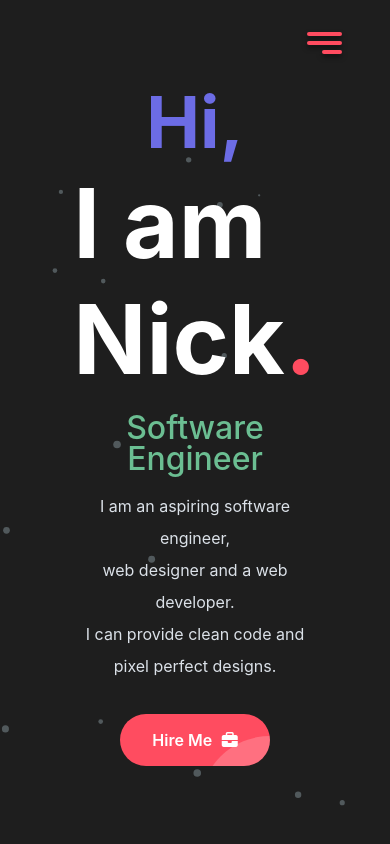
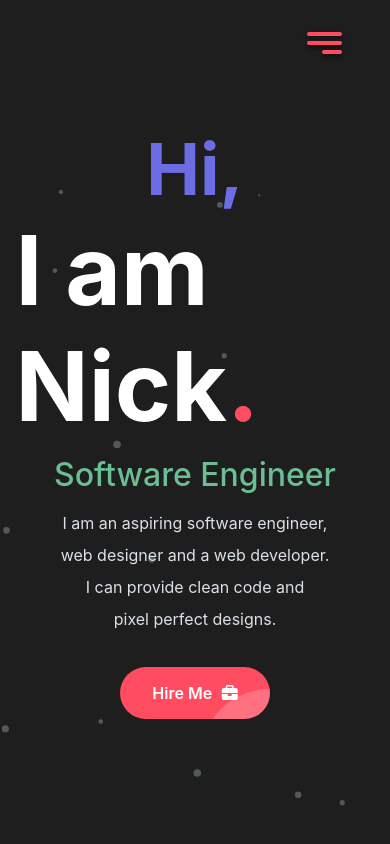
Before and after one commit to Nickson2511/portfolio, a React (Create React App) app: page / in a window 390 px wide. Shown: the top 844 px of the page. Built offline with nearby package versions, Linux system fonts and the light colour scheme.

Commit message:
responsiveness

```diff
--- a/src/Components/Header/Header.js
+++ b/src/Components/Header/Header.js
@@ -1,21 +1,219 @@
-import React from 'react'
-import styled from 'styled-components'
+// import React from 'react'
+// import styled from 'styled-components'
+// import { useTheme } from '../../context/themeContext';
+// import Button from '../Button/Button';
+// import {brief} from '../../utils/Icons'
+// import avatar from '../../img/avatar.jpeg'
+// import line from '../../img/line.png'
+// import Particle from '../Particle'
+// import nick from '../../img/nick.jpeg'
+
+// function Header({toggle, setToggle}) {
+//     const theme= useTheme()
+//     return (
+//         <HeaderStyled theme={theme}>
+//             <div className="particles-con">
+//                 <Particle />
+//             </div>
+//             <div className="burger-menu" onClick={() => {setToggle(!toggle)}}>
+//                 <div className="line line1"></div>
+//                 <div className="line line2"></div>
+//                 <div className="line line3"></div>
+//             </div>
+//             <div className="left-header">
+//                 <div className="left-h-content">
+//                     <h2>Hi,</h2>
+//                     <h1>I am Nick<span>.</span></h1>
+//                     <p className="profession">Software Engineer</p>
+//                     <p className='description'>
+//                         I am an aspiring software engineer,<br/> web designer
+//                         and a web developer.<br/> I can provide clean code and <br/> pixel
+//                         perfect designs.
+//                     </p>
+//                     <div className="btn-con">
+//                         <Button
+//                             name={'Hire Me'}
+//                             blob={'blob'}
+//                             bg={theme.colorPrimary}
+//                             color={theme.colorWhite}
+//                             bFw={'600'}
+//                             bRad={'30px'}
+//                             bPad={theme.bPad1}
+//                             icon={brief}
+//                         />
+//                     </div>
+//                 </div>
+//             </div>
+//             <div className="right-header"></div>
+//             <div className="image-con">
+//                 <img src={nick} alt="" />
+//             </div>
+//             <div className="image-overlay"></div>
+//             <img src={line} alt="" className="image-line" />
+//         </HeaderStyled>
+//     )
+// }
+
+// const HeaderStyled = styled.header`
+//     position: relative;
+//     overflow: hidden;
+//     height: 100vh;
+//     padding: 1rem 18rem;
+//     display: grid;
+//     grid-template-columns: repeat(2, 1fr);
+//     @media screen and (max-width: 1600px){
+//         padding: 1rem 10rem;
+//     }
+//     @media screen and (max-width: 1150px){
+//         padding: 1rem 6rem;
+//     }
+//     @media screen and (max-width: 1060px){
+//         display: flex;
+//         flex-direction: column;
+//         justify-content: center;
+//         align-items: center;
+//     }
+//     .particles-con{
+//         position: absolute;
+//         top: 0;
+//         left: 0;
+//         pointer-events: none;
+//     }
+//     .burger-menu{
+//         position: fixed;
+//         top: 2rem;
+//         right: 3rem;
+//         display: flex;
+//         flex-direction: column;
+//         z-index: 15;
+//         cursor: pointer;
+//         .line{
+//             width: 35px;
+//             height: 4px;
+//             background-color: ${(props) => props.theme.colorPrimary};
+//             margin-bottom: 5px;
+//             border-radius: 7px;
+//             transition: all .3s ease-in-out;
+//             display: flex;
+//             box-shadow: 0 3px 5px rgba(0, 0, 0, 0.5);
+//             &:last-child{
+//                 margin-bottom: 0;
+//                 width: 20px;
+//                 align-self: flex-end;
+//             }
+//         }
+//         &:hover{
+//             .line:last-child{
+//                 width: 35px;
+//             }
+//         }
+//     }
+
+//     .left-header{
+//         display: flex;
+//         align-items: center;
+//         justify-content: center;
+//         flex-direction: column;
+//         position: relative;
+//         z-index: 5;
+//         @media screen and (max-width: 1060px){
+//             .left-h-content{
+//                 display: flex;
+//                 flex-direction: column;
+//                 align-items: center;
+//                 justify-content: center;
+//             }
+//             p{
+//                 text-align: center;
+//             }
+//             .profession{
+//                 margin-top: 1rem;
+//             }
+//         }
+//         h2{
+//             font-size: 4.5rem;
+//             color: ${props => props.theme.colorPurple};
+//         }
+//         h1{
+//             font-size: 6rem;
+//             span{
+//                 color: ${props => props.theme.colorPrimary};
+//             }
+//         }
+//         .profession{
+//             font-size: 2rem;
+//             font-weight: 500;
+//             color: ${props => props.theme.colorGreen};
+//         }
+//         .description{
+//             margin-top: 1rem;
+//             color: ${props => props.theme.colorGrey1};
+//             margin-bottom: 2rem;
+//             line-height: 2rem;
+//         }
+//     }
+
+//     .image-con{
+//         position: absolute;
+//         right: 0;
+//         bottom: -7px;
+//         z-index: 2;
+//         @media screen and (max-width: 1060px){
+//             display: none;
+//         }
+//         img{
+//             width: 700px;
+//             filter: grayscale(100%) drop-shadow(5px -5px 20px rgba(0,0,0, 0.65));
+//         }
+//     }
+
+//     .image-overlay{
+//         position: absolute;
+//         right: 0;
+//         bottom: 0;
+//         width: 100%;
+//         height: 100%;
+//         background: ${(props) => props.theme.colorBg};
+//         z-index: 3;
+//         opacity: 0.3;
+//         @media screen and (max-width: 1060px){
+//             display: none;
+//         }
+//     }
+
+//     .image-line{
+//         position: absolute;
+//         right: 0;
+//         top: -15%;
+//         width: 105%;
+//         z-index: 1;
+//         @media screen and (max-width: 1060px){
+//             display: none;
+//         }
+//     }
+// `;
+
+// export default Header
+
+
+import React from 'react';
+import styled from 'styled-components';
 import { useTheme } from '../../context/themeContext';
 import Button from '../Button/Button';
-import {brief} from '../../utils/Icons'
-import avatar from '../../img/avatar.jpeg'
-import line from '../../img/line.png'
-import Particle from '../Particle'
-import nick from '../../img/nick.jpeg'
+import { brief } from '../../utils/Icons';
+import avatar from '../../img/avatar.jpeg';
+import line from '../../img/line.png';
+import Particle from '../Particle';
+import nick from '../../img/nick.jpeg';
 
-function Header({toggle, setToggle}) {
-    const theme= useTheme()
+function Header({ toggle, setToggle }) {
+    const theme = useTheme();
     return (
         <HeaderStyled theme={theme}>
             <div className="particles-con">
                 <Particle />
             </div>
-            <div className="burger-menu" onClick={() => {setToggle(!toggle)}}>
+            <div className="burger-menu" onClick={() => { setToggle(!toggle) }}>
                 <div className="line line1"></div>
                 <div className="line line2"></div>
                 <div className="line line3"></div>
@@ -26,8 +224,8 @@ function Header({toggle, setToggle}) {
                     <h1>I am Nick<span>.</span></h1>
                     <p className="profession">Software Engineer</p>
                     <p className='description'>
-                        I am an aspiring software engineer,<br/> web designer
-                        and a web developer.<br/> I can provide clean code and <br/> pixel
+                        I am an aspiring software engineer,<br /> web designer
+                        and a web developer.<br /> I can provide clean code and <br /> pixel
                         perfect designs.
                     </p>
                     <div className="btn-con">
@@ -58,28 +256,32 @@ const HeaderStyled = styled.header`
     position: relative;
     overflow: hidden;
     height: 100vh;
-    padding: 1rem 18rem;
+    padding: 1rem 10vw; /* Changed to vw for more responsive padding */
     display: grid;
     grid-template-columns: repeat(2, 1fr);
+
     @media screen and (max-width: 1600px){
-        padding: 1rem 10rem;
+        padding: 1rem 8vw;
     }
     @media screen and (max-width: 1150px){
-        padding: 1rem 6rem;
+        padding: 1rem 6vw;
     }
     @media screen and (max-width: 1060px){
         display: flex;
         flex-direction: column;
         justify-content: center;
         align-items: center;
+        padding: 1rem 4vw; /* Adjusted padding for smaller screens */
     }
-    .particles-con{
+
+    .particles-con {
         position: absolute;
         top: 0;
         left: 0;
         pointer-events: none;
     }
-    .burger-menu{
+
+    .burger-menu {
         position: fixed;
         top: 2rem;
         right: 3rem;
@@ -87,7 +289,8 @@ const HeaderStyled = styled.header`
         flex-direction: column;
         z-index: 15;
         cursor: pointer;
-        .line{
+
+        .line {
             width: 35px;
             height: 4px;
             background-color: ${(props) => props.theme.colorPrimary};
@@ -96,56 +299,62 @@ const HeaderStyled = styled.header`
             transition: all .3s ease-in-out;
             display: flex;
             box-shadow: 0 3px 5px rgba(0, 0, 0, 0.5);
-            &:last-child{
+            &:last-child {
                 margin-bottom: 0;
                 width: 20px;
                 align-self: flex-end;
             }
         }
-        &:hover{
-            .line:last-child{
+
+        &:hover {
+            .line:last-child {
                 width: 35px;
             }
         }
     }
 
-    .left-header{
+    .left-header {
         display: flex;
         align-items: center;
         justify-content: center;
         flex-direction: column;
         position: relative;
         z-index: 5;
-        @media screen and (max-width: 1060px){
-            .left-h-content{
+
+        @media screen and (max-width: 1060px) {
+            .left-h-content {
                 display: flex;
                 flex-direction: column;
                 align-items: center;
                 justify-content: center;
             }
-            p{
+            p {
                 text-align: center;
             }
-            .profession{
+            .profession {
                 margin-top: 1rem;
             }
         }
-        h2{
+
+        h2 {
             font-size: 4.5rem;
             color: ${props => props.theme.colorPurple};
         }
-        h1{
+
+        h1 {
             font-size: 6rem;
-            span{
+            span {
                 color: ${props => props.theme.colorPrimary};
             }
         }
-        .profession{
+
+        .profession {
             font-size: 2rem;
             font-weight: 500;
             color: ${props => props.theme.colorGreen};
         }
-        .description{
+
+        .description {
             margin-top: 1rem;
             color: ${props => props.theme.colorGrey1};
             margin-bottom: 2rem;
@@ -153,21 +362,23 @@ const HeaderStyled = styled.header`
         }
     }
 
-    .image-con{
+    .image-con {
         position: absolute;
         right: 0;
         bottom: -7px;
         z-index: 2;
-        @media screen and (max-width: 1060px){
+
+        @media screen and (max-width: 1060px) {
             display: none;
         }
-        img{
+
+        img {
             width: 700px;
             filter: grayscale(100%) drop-shadow(5px -5px 20px rgba(0,0,0, 0.65));
         }
     }
 
-    .image-overlay{
+    .image-overlay {
         position: absolute;
         right: 0;
         bottom: 0;
@@ -176,21 +387,23 @@ const HeaderStyled = styled.header`
         background: ${(props) => props.theme.colorBg};
         z-index: 3;
         opacity: 0.3;
-        @media screen and (max-width: 1060px){
+
+        @media screen and (max-width: 1060px) {
             display: none;
         }
     }
 
-    .image-line{
+    .image-line {
         position: absolute;
         right: 0;
         top: -15%;
         width: 105%;
         z-index: 1;
-        @media screen and (max-width: 1060px){
+
+        @media screen and (max-width: 1060px) {
             display: none;
         }
     }
 `;
 
-export default Header
+export default Header;
```
